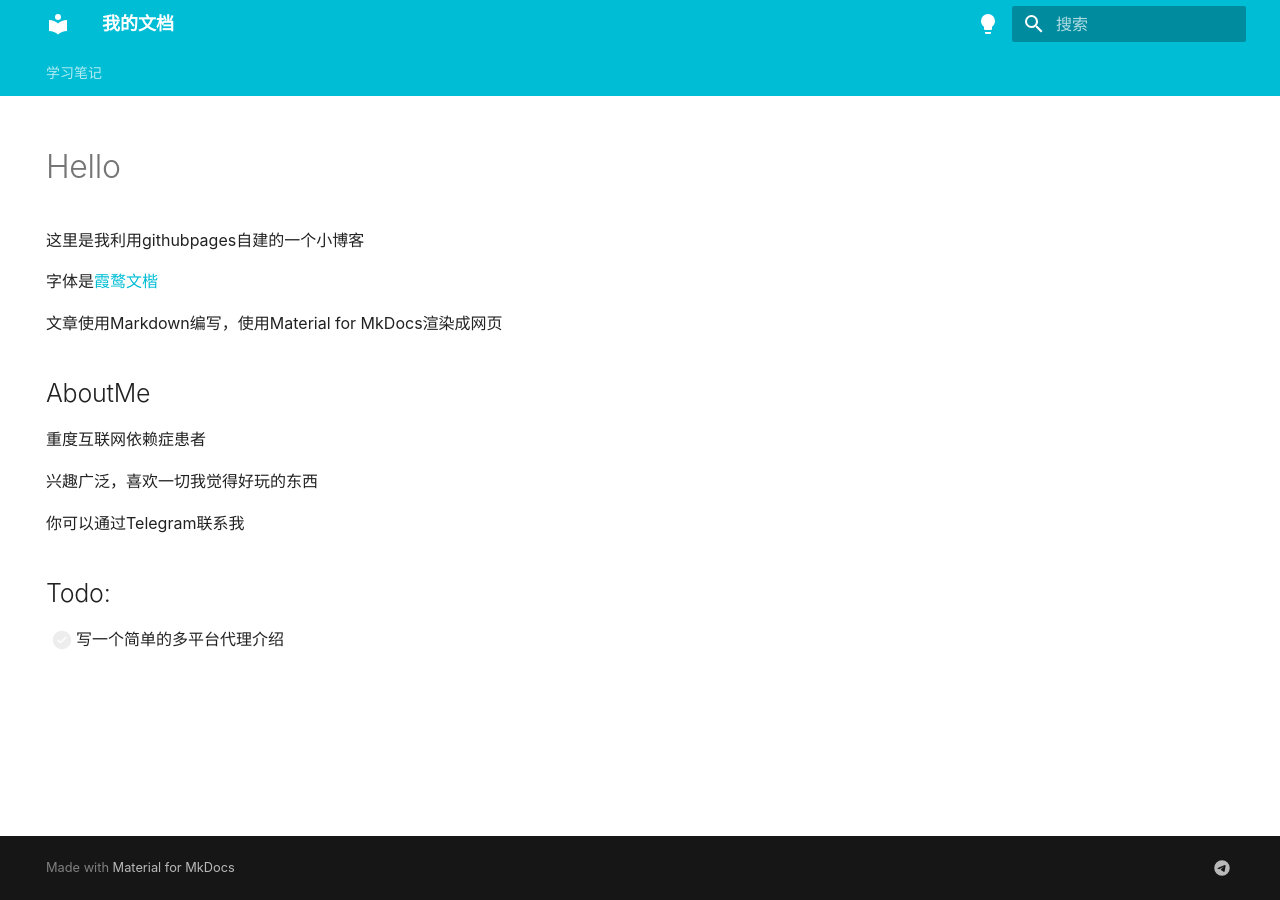
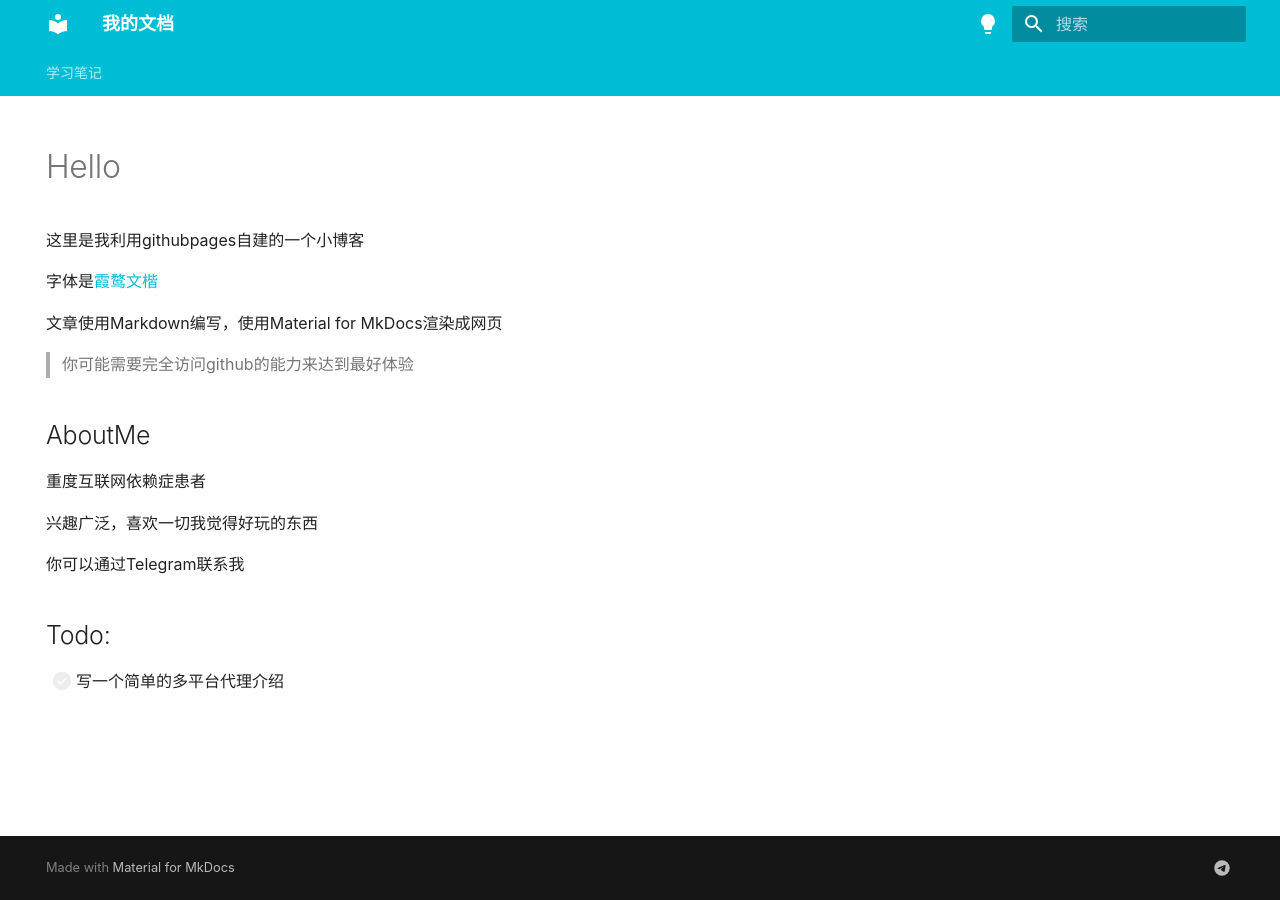
Before and after one commit to subB1ss/subb1ss.github.io, an MkDocs documentation site: the page built from docs/index.md, in a window 1280 px wide. Built offline with MkDocs 1.6.1 and Material for MkDocs 9.7.7, drawn with Linux system fonts in a browser that asks for light colours; some web fonts are replaced.

Commit message:
22:36 11-sep-22

```diff
--- a/docs/index.md
+++ b/docs/index.md
@@ -11,6 +11,8 @@ hide:
 
 文章使用Markdown编写，使用Material for MkDocs渲染成网页
 
+> 你可能需要完全访问github的能力来达到最好体验
+
 ## AboutMe
 重度互联网依赖症患者
 
```
